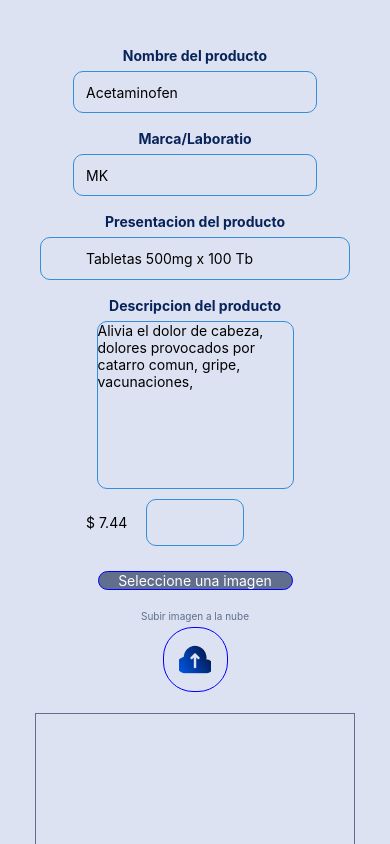
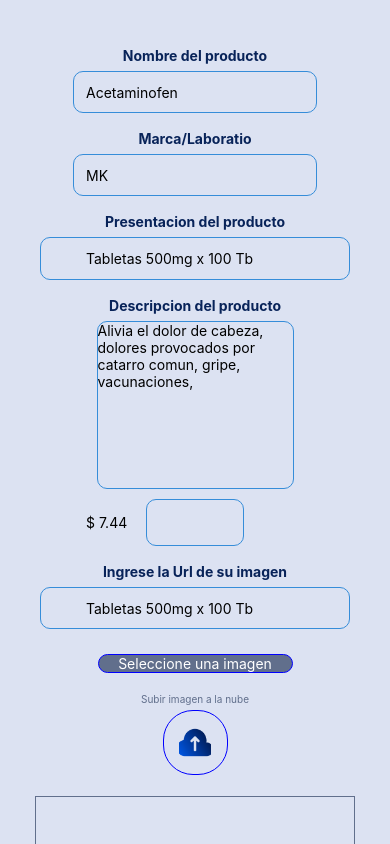
Before and after one commit to Elizabeth186/Farmacia_Dinamed, a React Native app: screen /Agregar in a window 390 px wide. Built offline with nearby package versions, Linux system fonts and the light colour scheme.

Commit message:
imagen por url

```diff
--- a/Screens/Agregar.js
+++ b/Screens/Agregar.js
@@ -158,6 +158,14 @@ const Agregar = (props) => {
           onChangeText={(value) => handleChangeText(value, "precio")}
           value={state.precio}
           keyboardType="numeric"
+        />
+      </View>
+      <Text style={styles.txt}>Ingrese la Url de su imagen</Text>
+      <View style={styles.inputspresentacion}>
+        <TextInput
+          placeholder="Tabletas 500mg x 100 Tb"
+          onChangeText={(value) => handleChangeText(value, "img")}
+          value={state.img}
         />
       </View>
 
```
